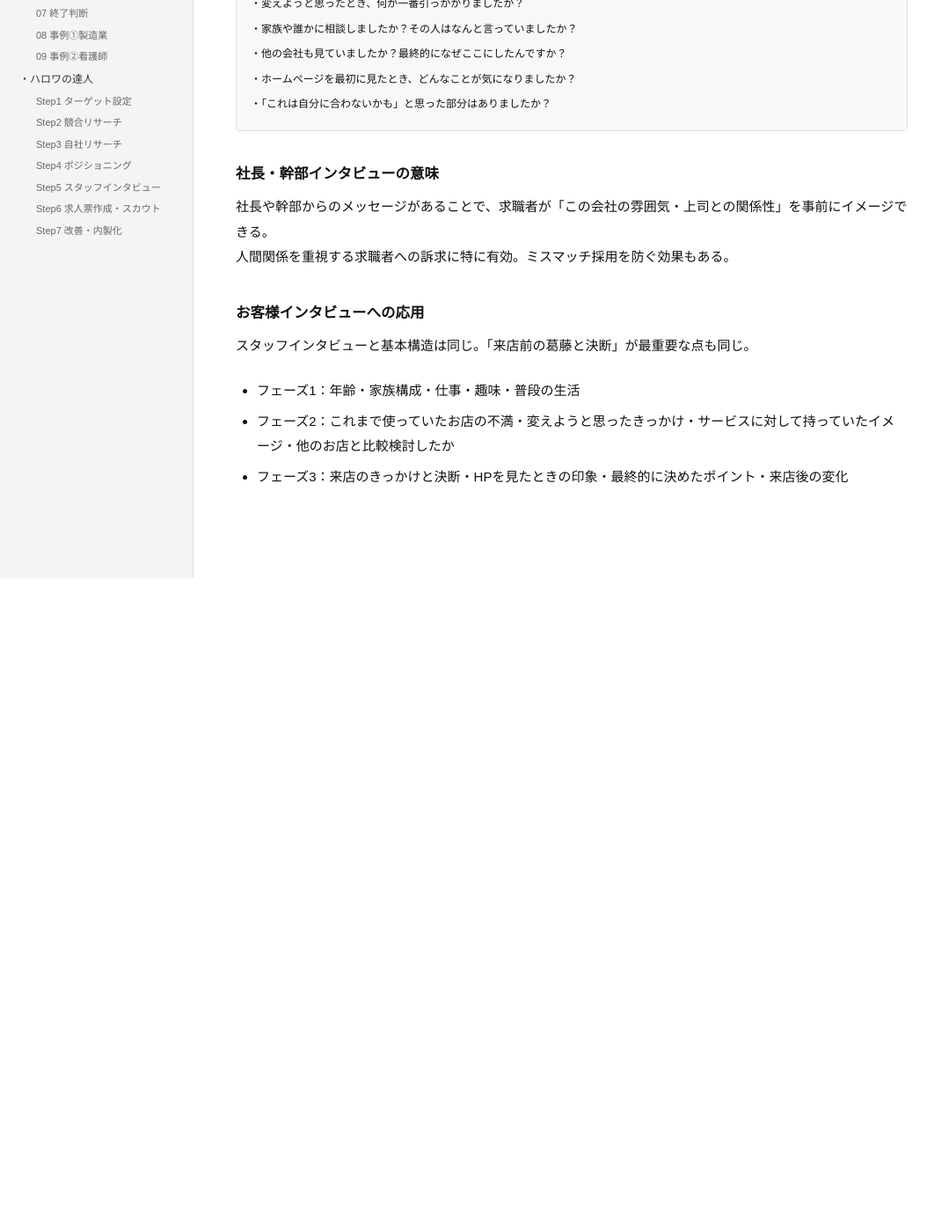
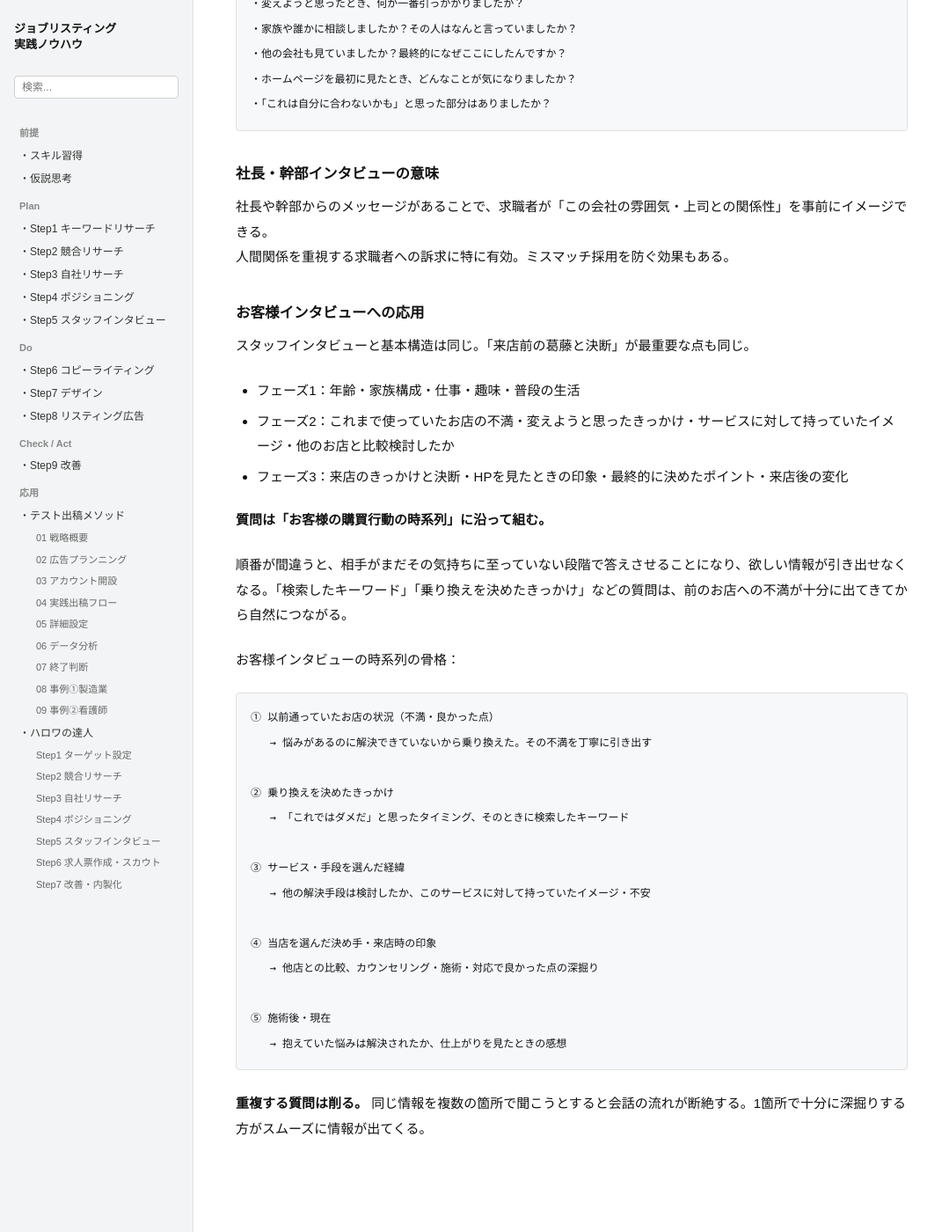
Before and after one commit to staffsolution/staffsolution-knowhow, a Jekyll site: the page built from 9ステップメソッド/スタッフインタビュー.md, in a window 1280 px wide and 1400 px high, scrolled down 7056 px. Shown: the whole window at 88% size, without its empty margins (0-1079 px from the left). Built offline with Jekyll 4.4.1, drawn with Linux system fonts in a browser that asks for light colours; comment, search, counter and statistics services are not loaded; our own code applies the rules of GitHub Pages for plain Markdown files; before the commit the page ends 7713 px from its top, so only the background shows below that; some of the changed text lies outside the part shown.

Commit message:
スタッフインタビュー：お客様インタビューの時系列設計と重複削除のノウハウを追記
Made-with: Cursor

````diff
--- a/9ステップメソッド/スタッフインタビュー.md
+++ b/9ステップメソッド/スタッフインタビュー.md
@@ -6,7 +6,7 @@ layout: default
 ジョブリスティング実践講座ステップ5「スタッフインタビューの課題」の進め方をベースに、
 フィードバック・事例・AIプロンプト型で肉付けしたもの。
 
-最終更新：2026年4月9日（使える情報の判断基準・戻ってきた理由の活用を追記）
+最終更新：2026年4月9日（お客様インタビューの時系列順の組み方・重複削除を追記）
 
 > **このファイルの使い方**
 > 読んでわかった気になっても、一人で完結させることはできない設計になっている。
@@ -255,3 +255,27 @@ layout: default
 - フェーズ1：年齢・家族構成・仕事・趣味・普段の生活
 - フェーズ2：これまで使っていたお店の不満・変えようと思ったきっかけ・サービスに対して持っていたイメージ・他のお店と比較検討したか
 - フェーズ3：来店のきっかけと決断・HPを見たときの印象・最終的に決めたポイント・来店後の変化
+
+**質問は「お客様の購買行動の時系列」に沿って組む。**
+
+順番が間違うと、相手がまだその気持ちに至っていない段階で答えさせることになり、欲しい情報が引き出せなくなる。「検索したキーワード」「乗り換えを決めたきっかけ」などの質問は、前のお店への不満が十分に出てきてから自然につながる。
+
+お客様インタビューの時系列の骨格：
+```
+① 以前通っていたお店の状況（不満・良かった点）
+   → 悩みがあるのに解決できていないから乗り換えた。その不満を丁寧に引き出す
+
+② 乗り換えを決めたきっかけ
+   → 「これではダメだ」と思ったタイミング、そのときに検索したキーワード
+
+③ サービス・手段を選んだ経緯
+   → 他の解決手段は検討したか、このサービスに対して持っていたイメージ・不安
+
+④ 当店を選んだ決め手・来店時の印象
+   → 他店との比較、カウンセリング・施術・対応で良かった点の深掘り
+
+⑤ 施術後・現在
+   → 抱えていた悩みは解決されたか、仕上がりを見たときの感想
+```
+
+**重複する質問は削る。** 同じ情報を複数の箇所で聞こうとすると会話の流れが断絶する。1箇所で十分に深掘りする方がスムーズに情報が出てくる。
````
